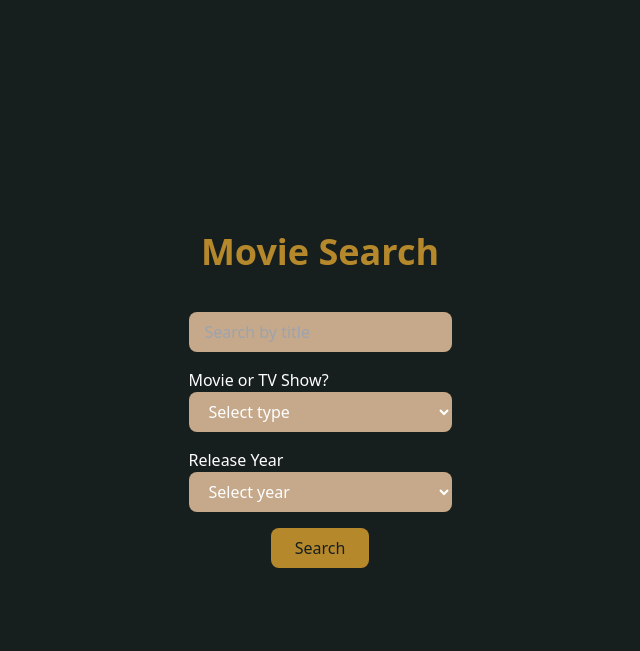
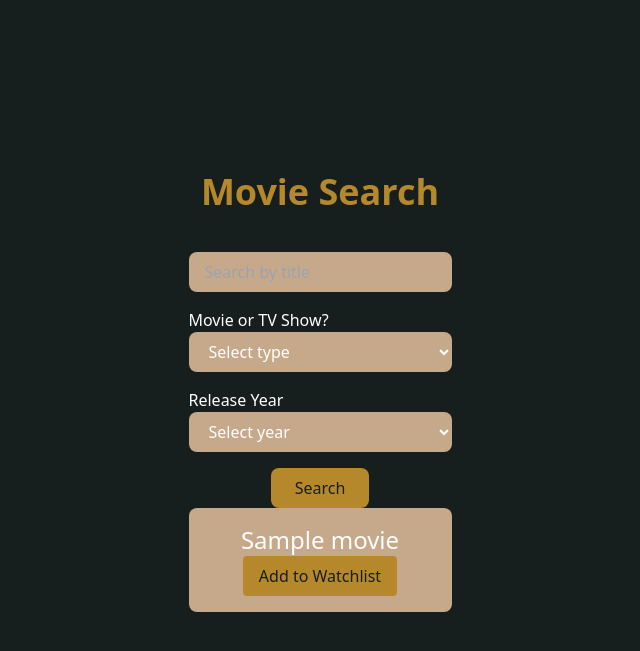
Before and after one commit to SSE-movies/general-app, a Flask app: page /search in a window 1280 px wide. Shown: the top 651 px of the page, without its empty margins (320-960 px from the left). Run offline with Flask 3, Linux system fonts and the light colour scheme; the visitor is signed in with stand-in values (Sample User, id 1); a database or web service that is not in the repository returns one stand-in record (values such as "Sample title"); data that the repository does not hold is empty.

Commit message:
Added display search results and option to add to watchlist in search.html

```diff
--- a/app.py
+++ b/app.py
@@ -187,8 +187,8 @@ def search():
 @login_required
 def add_to_watchlist():
     try:
-        movie_id = request.form.get("showId")
-        if not movie_id:
+        show_id = request.form.get("showId")
+        if not show_id:
             return redirect(url_for("search"))
 
         # Get username from the session
@@ -199,7 +199,7 @@ def add_to_watchlist():
             supabase.table("watchlist")
             .select("*")
             .eq("username", username)
-            .eq("showId", movie_id)
+            .eq("showId", show_id)
             .execute()
         )
 
@@ -210,7 +210,7 @@ def add_to_watchlist():
         # Insert new watchlist entry
         supabase.table("watchlist").insert({
             "username": username,
-            "showId": movie_id
+            "showId": show_id
         }).execute()
 
         return redirect(url_for("search"))
--- a/src/templates/search.html
+++ b/src/templates/search.html
@@ -46,6 +46,23 @@
         Search
       </button>
     </form>
+
+    <!-- Search results: display the list of movies -->
+    <div class="movie-results mt-6">
+      {% for movie in movies %}
+      <div class="movie mb-4 p-4 bg-taupe rounded-lg">
+        <h3 class="text-2xl font-semibold">{{ movie.title }}</h3>
+        <!-- Optionally add more movie details here -->
+        <form method="POST" action="{{ url_for('add_to_watchlist') }}">
+          <input type="hidden" name="showId" value="{{ movie.showId }}">
+          <button type="submit" class="bg-golden text-dark-forest px-4 py-2 rounded hover:bg-opacity-80 transition">
+            Add to Watchlist
+          </button>
+        </form>
+      </div>
+      {% endfor %}
+    </div>
+
   </div>
 </body>
 </html>
```
